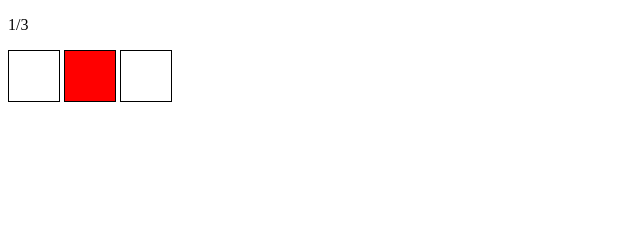
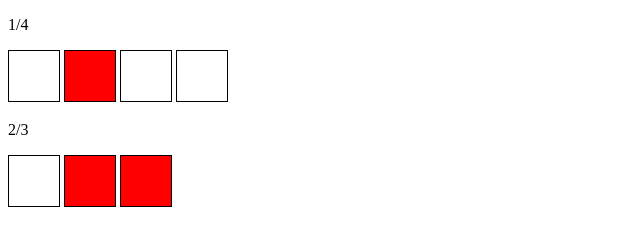
Before and after one commit to TFujinami/ISDesignFrontTraining, a plain HTML site: page kimurake/index.html in a window 1280 px wide. Shown: the whole page, without its empty margins (0-640 px from the left). Drawn offline with nearby package versions, Linux system fonts and the light colour scheme.

Commit message:
update:複数対応

```diff
--- a/kimurake/index.html
+++ b/kimurake/index.html
@@ -11,11 +11,21 @@
 <body>
 
 <div class="switch-count">
-<p class="count"><span>1</span>/<span>3</span></p>
+<p class="count"><span class="num">1</span>/<span class="total">3</span></p>
 <ul class="switch">
 <li><a href="javascript:void(0);">スイッチ</a></li>
 <li class="is-selected"><a href="javascript:void(0);">スイッチ</a></li>
 <li><a href="javascript:void(0);">スイッチ</a></li>
+<li><a href="javascript:void(0);">スイッチ</a></li>
+</ul>
+<!-- /switch-count --></div>
+
+<div class="switch-count">
+<p class="count"><span class="num">1</span>/<span class="total">3</span></p>
+<ul class="switch">
+<li><a href="javascript:void(0);">スイッチ</a></li>
+<li class="is-selected"><a href="javascript:void(0);">スイッチ</a></li>
+<li class="is-selected"><a href="javascript:void(0);">スイッチ</a></li>
 </ul>
 <!-- /switch-count --></div>
 
--- a/kimurake/script.js
+++ b/kimurake/script.js
@@ -1,19 +1,41 @@
 $(function(){
 	var jq_count = {
-		num: $('.count span:first-child'),
-		den: $('.count span:last-child'),
-		elem: $('.switch').children(),
-		cnt: $('.is-selected').length,
-		is_selected : 'is-selected',
+		root:         '.switch-count', // カウンタとスイッチを包括するクラス
+		count_area:   '.count',        // カウントエリアを包括するクラス
+		num:          '.num',          // 色のついた箱の数
+		total:        '.total',        // 箱の総数
+		elem_parent:  '.switch',       // 箱を包括するクラス
+		is_selected : 'is-selected',   // 色つきクラス
 	}
-	$(jq_count.num).text(jq_count.cnt);
-	$(jq_count.den).text(jq_count.elem.length);
 
-	$(jq_count.elem).each(function(){
-		$(this).on('click', function(){
-			$(this).toggleClass(jq_count.is_selected);
-			var cnt = $('.is-selected').length;
-			$(jq_count.num).text(cnt);
+	// 個数をはかるやつ
+	function countLength($target) {
+		return $target.length;
+	}
+
+	// カウンタとスイッチの固まりごとに実行してね
+	$(jq_count.root).each(function(){
+		var $root = $(this),									// 今いる固まり
+			$elem_parent = $root.find($(jq_count.elem_parent)),
+			$count_area = $root.find($(jq_count.count_area))
+			;
+
+		$(window).on('load', function(){
+			var total_count = countLength($elem_parent.children()),
+				num_count = countLength($elem_parent.children('.' + jq_count.is_selected));
+
+			$root.find($(jq_count.total)).text(total_count);
+			$root.find($(jq_count.num)).text(num_count);
+		});
+
+		var $element = $root.find(jq_count.elem_parent).children(); // 今いる固まりの中の箱を指定
+		// 今いる固まりの中の箱全部を対象に実行してね
+		$element.each(function(){
+			$(this).on('click', function(){
+				$(this).toggleClass(jq_count.is_selected);
+				var num_count = countLength($elem_parent.children('.' + jq_count.is_selected));
+				$root.find($(jq_count.num)).text(num_count);
+			});
 		});
 	});
 });
```
